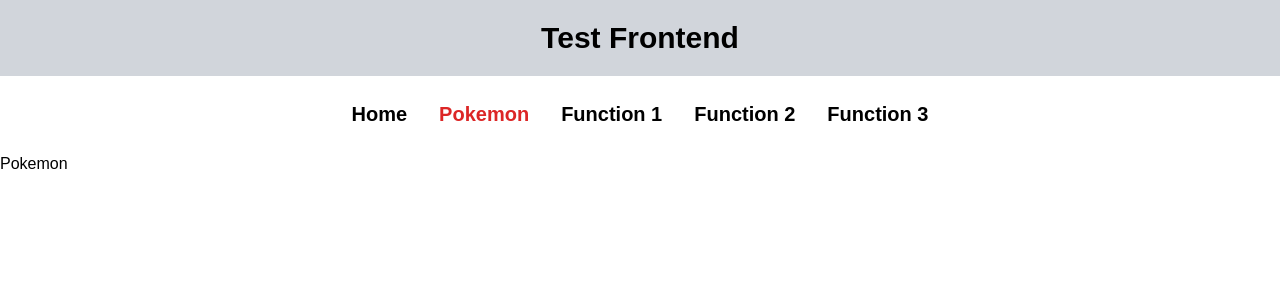
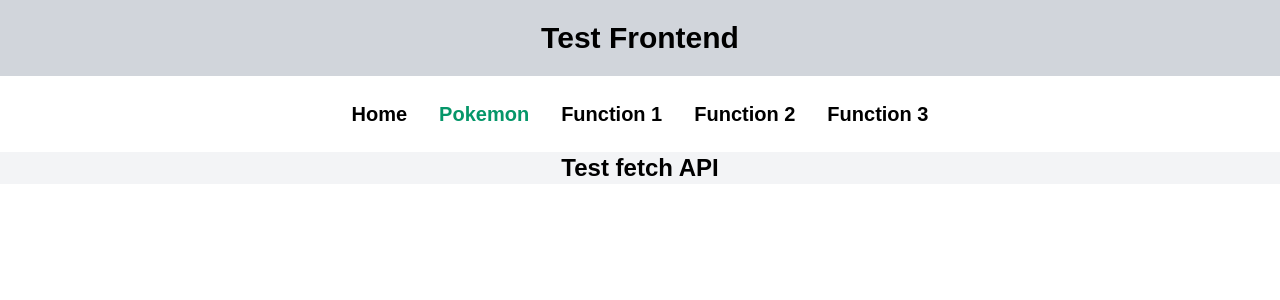
Before and after one commit to piyawat-template/frontend-exam, a Vue app: page /pokemon in a window 1280 px wide. Shown: the top 300 px of the page. Built offline with nearby package versions, Linux system fonts and the light colour scheme.

Commit message:
save init load pokemon

```diff
--- a/src/components/Navbar.vue
+++ b/src/components/Navbar.vue
@@ -11,7 +11,7 @@
                     <li
                         :class="[
                             'px-4 py-2',
-                            isExactActive && 'text-red-600',
+                            isExactActive && 'text-green-600',
                         ]"
                     >
                         <a
--- a/src/views/Pokemon.vue
+++ b/src/views/Pokemon.vue
@@ -1,5 +1,9 @@
 <template>
-    <div>Pokemon</div>
+    <div>
+        <div class="bg-gray-100">
+            <h2 class="text-center text-2xl font-bold mb-8">Test fetch API</h2>
+        </div>
+    </div>
 </template>
 
 <script>
--- a/src/views/TestForm.vue
+++ b/src/views/TestForm.vue
@@ -203,7 +203,7 @@
                     <div class="flex flex-col md:flex-row w-full">
                         <div class="md:w-1/4 mr-3"></div>
                         <div class="md:w-3/4">
-                            <button type="submit" class="bg-blue-500 text-white font-bold py-2 px-6 rounded-md">Submit</button>
+                            <button type="submit" class="bg-green-500 hover:bg-green-600 transition duration-500 text-white font-bold py-2 px-6 rounded-md">Submit</button>
                         </div>
                     </div>
                 </form>
```
